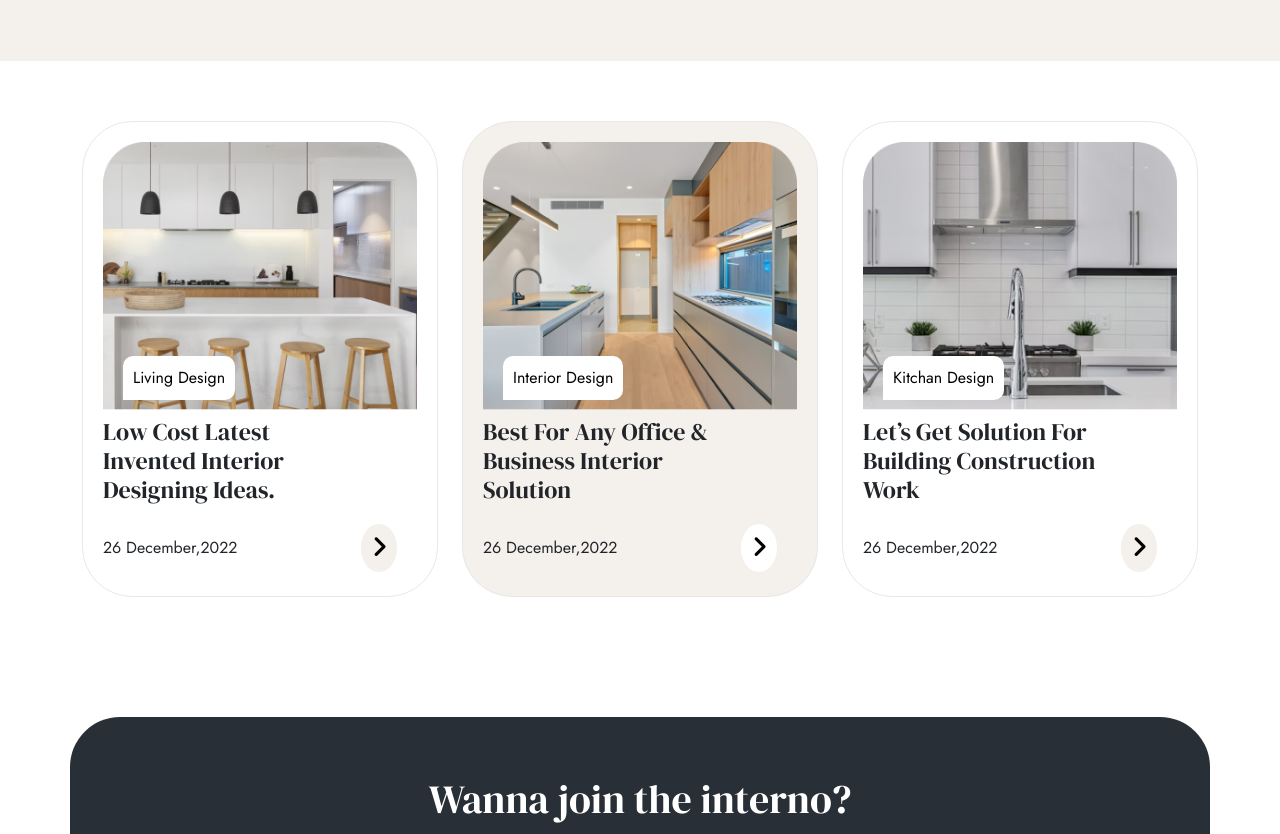
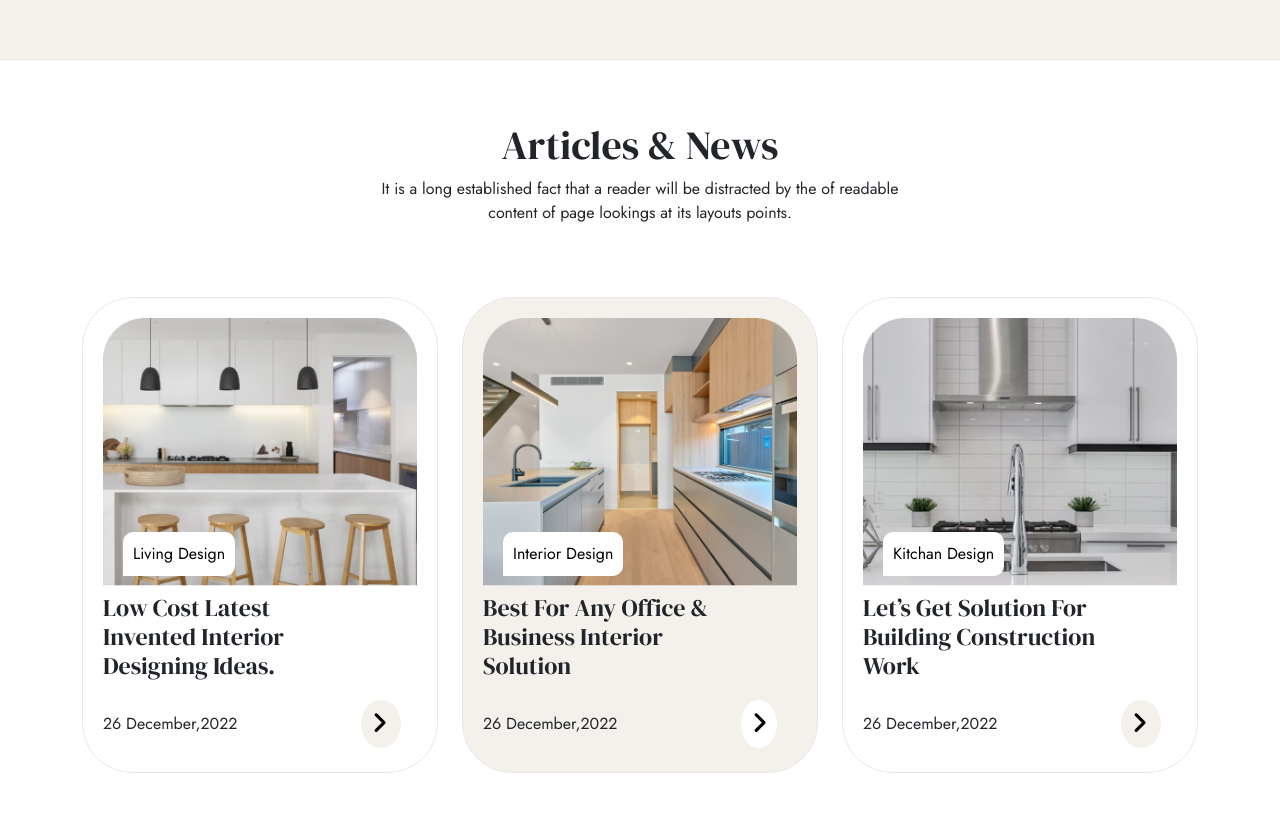
Before and after one commit to libinvbaby/interno, a plain HTML site: page index.html in a window 1280 px wide. Shown: the part 4540-5374 px from the top of the page. Drawn offline with nearby package versions, Linux system fonts and the light colour scheme.

Commit message:
updated content

```diff
--- a/index.html
+++ b/index.html
@@ -327,8 +327,13 @@
   <!-- blog section start -->
   <section class="blog-section py-100">
     <div class="container">
+      <h1 class="text-center" data-aos="fade-up" data-aos-delay="400">
+        Articles & News
+      </h1>
+      <p class="text-center pb-5" data-aos="fade-up" data-aos-delay="500">It is a long established fact that a reader
+        will be distracted by the of readable<br> content of page lookings at its layouts points.</p>
       <div class="row">
-        <div class="col-md-4">
+        <div class="col-md-4 py-2">
           <div class="blog-card" data-aos="fade-up" data-aos-delay="500">
             <div class="blog-image-section">
               <img width="100%" src="./images/blog-one-new.png" alt="">
@@ -352,7 +357,7 @@
             </div>
           </div>
         </div>
-        <div class="col-md-4">
+        <div class="col-md-4 py-2">
           <div class="blog-card hightlighted-card" data-aos="fade-up" data-aos-delay="700">
             <div class="blog-image-section">
               <img width="100%" src="./images/blog-two.png" alt="">
@@ -376,7 +381,7 @@
             </div>
           </div>
         </div>
-        <div class="col-md-4">
+        <div class="col-md-4 py-2">
           <div class="blog-card" data-aos="fade-up" data-aos-delay="900">
             <div class="blog-image-section">
               <img width="100%" src="./images/blog-three.png" alt="">
--- a/style.css
+++ b/style.css
@@ -245,7 +245,7 @@ padding: 20px 0px;
 .arrow-icon{
     background-color: var(--background-color);
     border-radius:50%;
-    width: 100%;
+    width: 110%;
     height: 100%;
     padding:10px;
 }
```
Also changed, not shown: 1 other file.
